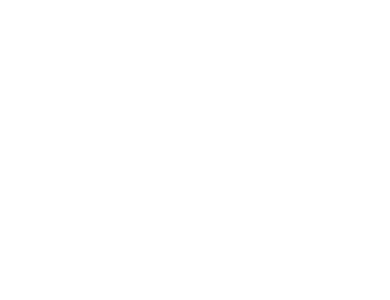
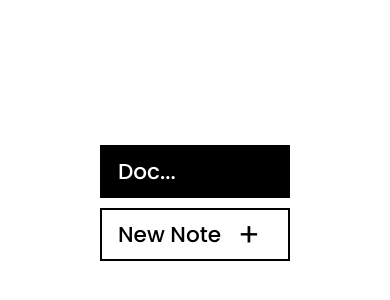
Before and after one commit to dev4ult/react-markdown-note-app, a React (Vite) app: page / in a window 390 px wide. Shown: the part 214-514 px from the top of the page. Built offline with nearby package versions, Linux system fonts and the light colour scheme.

Commit message:
fixing responsive

```diff
--- a/src/App.css
+++ b/src/App.css
@@ -1,5 +1,16 @@
-body {
-  background-color: rgba(174, 174, 174, 0.5);
+main {
+  height: 100vh;
+  display: flex;
+  justify-content: center;
+  align-items: center;
+}
+
+.hidden {
+  display: none;
+}
+
+.bg-white-transparent {
+  background-color: rgba(197, 197, 197, 0.5);
 }
 
 .App {
@@ -17,6 +28,10 @@ body {
 
 .mt-12px {
   margin-top: 0.8rem;
+}
+
+.inner-aside {
+  gap: 8px;
 }
 
 .burger-btn,
@@ -58,6 +73,11 @@ button {
   font-size: 1.35rem;
   font-weight: 500;
   margin-right: 0.8rem;
+}
+
+.doc-btn {
+  font-size: 1.35rem;
+  font-weight: 500;
 }
 
 .heading:hover {
@@ -427,6 +447,14 @@ span.text {
     margin-top: 0.3rem;
   }
 
+  .left-0 {
+    left: 0;
+  }
+
+  .flex-col {
+    flex-direction: column;
+  }
+
   aside {
     position: fixed;
     top: 0;
@@ -440,8 +468,20 @@ span.text {
 
   .inner-aside {
     background-color: white;
+    height: 100%;
     width: fit-content;
     padding: 1rem;
+  }
+
+  .full-aside button.heading {
+    width: 190px;
+  }
+
+  .full-aside {
+    width: 100%;
+    align-items: center;
+    justify-content: center;
+    gap: 10px;
   }
 
   .tab-title-list {
--- a/src/App.jsx
+++ b/src/App.jsx
@@ -320,14 +320,15 @@ function App() {
   const [asideShown, setAsideShown] = useState(false);
 
   return (
+    <main className={notes.length !== 0 ? 'bg-white-transparent' : ''}>
       <div className="App">
         <button type="button" className="burger-btn cursor-pointer" onClick={setAsideShown.bind(null, true)}>
           <img src={burgerButton} alt="Burger button" />
         </button>
-      <aside className={asideShown ? 'translateX-100' : ''}>
-        <div className={'inner-aside' + (notes.length !== 0 ? '' : ' flex')}>
+        <aside className={asideShown ? 'translateX-100' : notes.length !== 0 ? '' : 'left-0'}>
+          <div className={'inner-aside' + (notes.length !== 0 ? '' : ' flex flex-col full-aside')}>
             {notes.length === 0 ? (
-            <button className="heading btn-selected cursor-pointer title-heading" onClick={showDoc}>
+              <button className="heading doc-btn btn-selected cursor-pointer" onClick={showDoc}>
                 Doc...
               </button>
             ) : (
@@ -346,9 +347,13 @@ function App() {
             </button>
             <ul className="tab-title-list">{noteList}</ul>
           </div>
+          {notes.length !== 0 ? (
             <button type="button" className="cross-btn cursor-pointer" onClick={setAsideShown.bind(null, false)}>
               <img src={crossButton} alt="Cross button" />
             </button>
+          ) : (
+            ''
+          )}
         </aside>
         {show &&
           (modalType === 'new-note-form' ? (
@@ -375,6 +380,7 @@ function App() {
           </>
         )}
       </div>
+    </main>
   );
 }
 
--- a/src/index.css
+++ b/src/index.css
@@ -8,10 +8,3 @@
   box-sizing: border-box;
   font-family: 'Poppins', sans-serif;
 }
-
-body {
-  height: 100vh;
-  display: flex;
-  justify-content: center;
-  align-items: center;
-}
```
Lines whose indentation alone changed are shown as unchanged.
